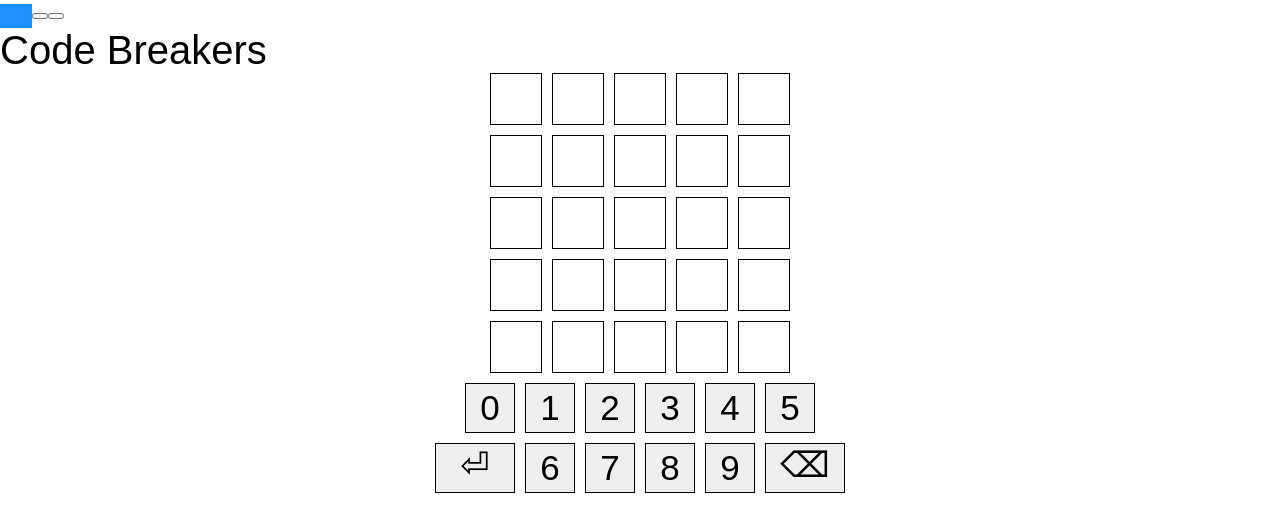
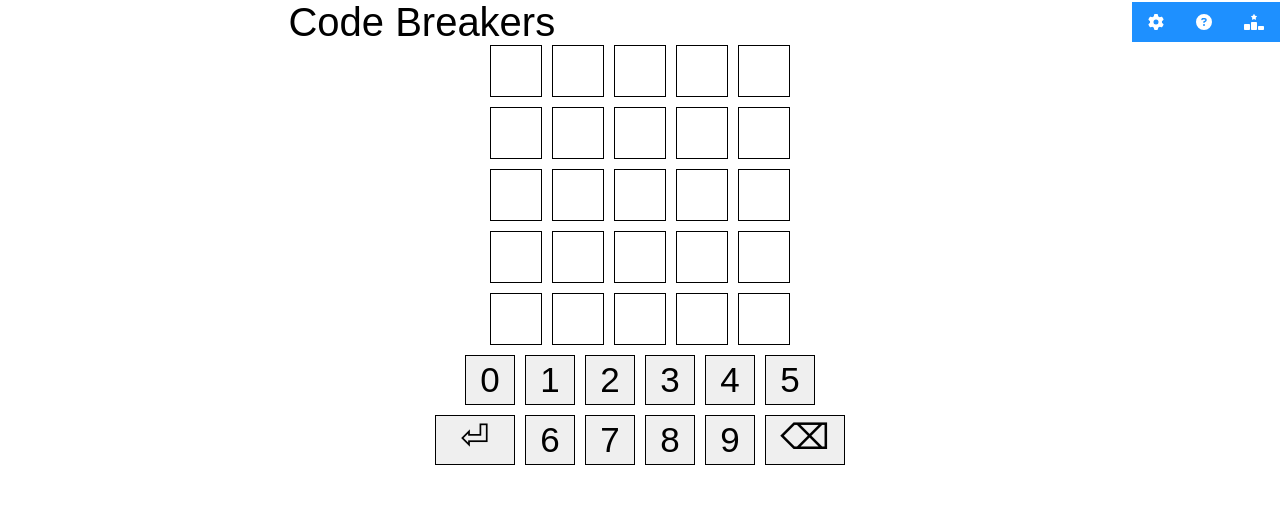
Before and after one commit to jasonshamayev/CodeBreaker, a React (Create React App) app: page / in a window 1280 px wide. Shown: the top 532 px of the page. Built offline with nearby package versions, Linux system fonts and the light colour scheme.

Commit message:
added icons

```diff
--- a/package.json
+++ b/package.json
@@ -4,6 +4,8 @@
   "private": true,
   "dependencies": {
     "@fortawesome/fontawesome-svg-core": "^6.5.2",
+    "@fortawesome/free-regular-svg-icons": "^6.5.2",
+    "@fortawesome/free-solid-svg-icons": "^6.5.2",
     "@fortawesome/react-fontawesome": "^0.2.0",
     "@testing-library/jest-dom": "^5.17.0",
     "@testing-library/react": "^13.4.0",
--- a/src/App.css
+++ b/src/App.css
@@ -40,7 +40,6 @@
   display: flex;
   flex-direction: column;
   gap: 10px;
-  display: flex;
   justify-content: center;
   align-items: center;
 }
@@ -90,9 +89,14 @@
 
 .title {
   font-size: large;
-  font-family:fantasy;
+  font-family: fantasy;
   color: black;
   font-size: 40px;
+  align-items: center;
+  justify-content: center;
+  display: flex;
+  margin-left: auto;
+  margin-right: auto;
 }
 
 .btn {
@@ -102,9 +106,24 @@
   padding: 12px 16px; /* Some padding */
   font-size: 16px; /* Set a font size */
   cursor: pointer; /* Mouse pointer on hover */
+  align-items: center;
 }
 
 /* Darker background on mouse-over */
 .btn:hover {
   background-color: RoyalBlue;
 }
+
+.bar {
+  align-items: center;
+  justify-content: center;
+  display: flex;
+  margin-left: auto;
+  margin-right: auto;
+}
+
+.icons {
+  float: right;
+  margin-right: 0;
+  margin-left: auto;
+}
--- a/src/App.js
+++ b/src/App.js
@@ -2,7 +2,12 @@ import { useEffect, useState } from "react";
 import "./App.css";
 import "./components/board";
 import "./images/help.png";
-//import { FontAwesomeIcon } from '@fortawesome/react-fontawesome';
+import { FontAwesomeIcon } from "@fortawesome/react-fontawesome";
+import {
+  faQuestionCircle,
+  faRankingStar,
+  faGear,
+} from "@fortawesome/free-solid-svg-icons";
 
 //const element = <FontAwesomeIcon icon={'fa-regular fa-circle-question'} />
 
@@ -40,7 +45,11 @@ function App() {
         <button
           key={i}
           className="tile"
-          onClick={() => setCurrentGuess(currentGuess + top[i])}
+          onClick={() => {
+            if (currentGuess.length < 5) {
+              setCurrentGuess(currentGuess + top[i]);
+            }
+          }}
         >
           {top[i]}
         </button>
@@ -79,7 +88,11 @@ function App() {
           <button
             key={i}
             className="tile"
-            onClick={() => setCurrentGuess(currentGuess + bottom[i])}
+            onClick={() => {
+              if (currentGuess.length < 5) {
+                setCurrentGuess(currentGuess + bottom[i]);
+              }
+            }}
           >
             {bottom[i]}
           </button>
@@ -136,16 +149,28 @@ function App() {
 
   return (
     <div>
-      <statusbar>
-        <button className="btn"></button>
-        <button>
-          <i></i>
-        </button>
-        <button>
-          <i></i>
-        </button>
+      <statusbar className="bar">
+        <div className="title">Code Breakers</div>
+        <div className="icons">
+          <FontAwesomeIcon
+            className="btn"
+            icon={faGear}
+            onClick={() => console.log("help")}
+          ></FontAwesomeIcon>
+
+          <FontAwesomeIcon
+            className="btn"
+            icon={faQuestionCircle}
+            onClick={() => console.log("settings")}
+          ></FontAwesomeIcon>
+          <FontAwesomeIcon
+            className="btn"
+            icon={faRankingStar}
+            onClick={() => console.log("leaderboard")}
+          ></FontAwesomeIcon>
+        </div>
       </statusbar>
-      <div className="title">Code Breakers</div>
+
       <div className="board">
         {guesses.map((guess, i) => {
           const isCurrentGuess = i === guesses.findIndex((val) => val == null);
```
Also changed, not shown: 1 other file (tests, documents, lock files or other folders).
